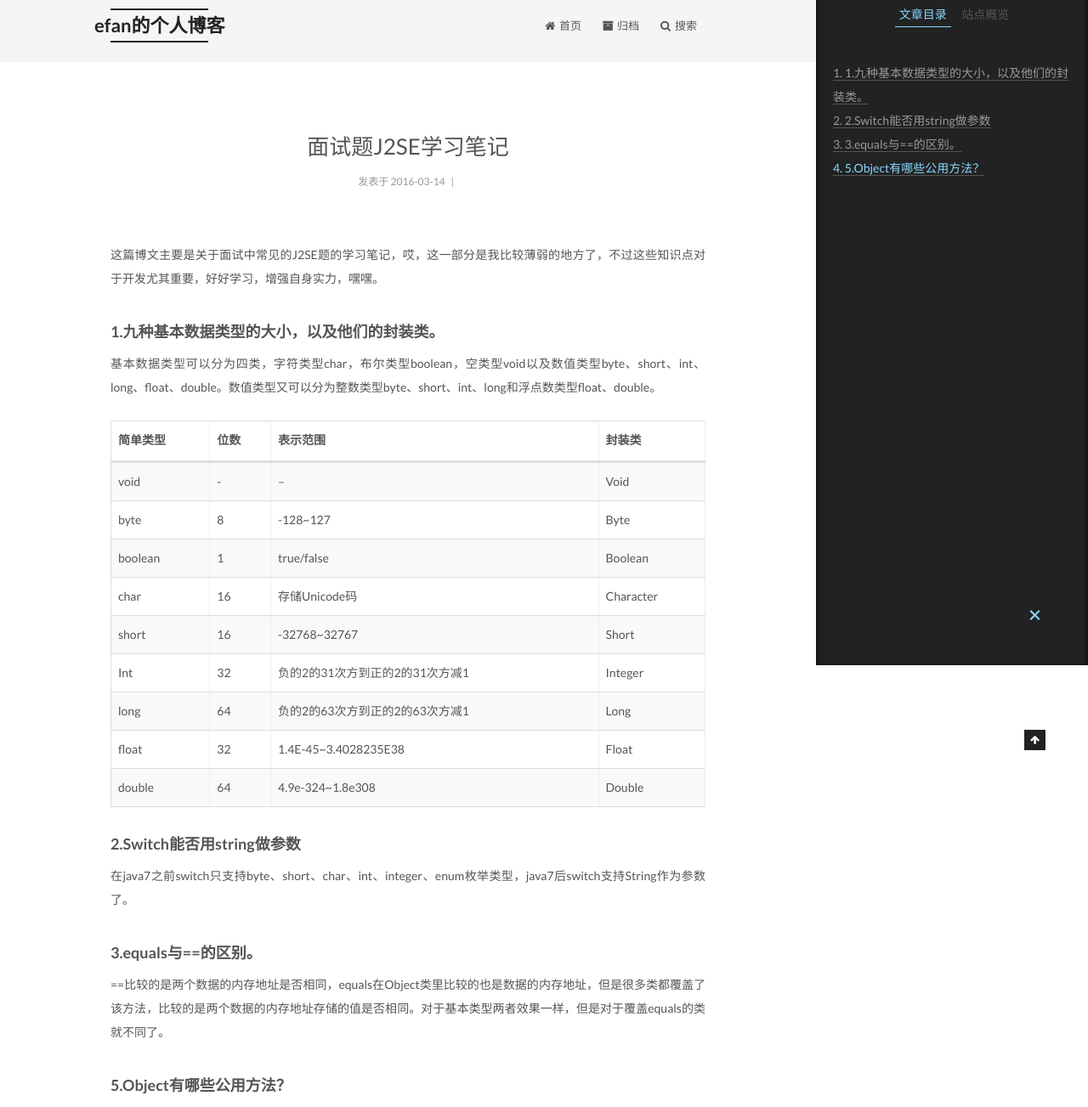
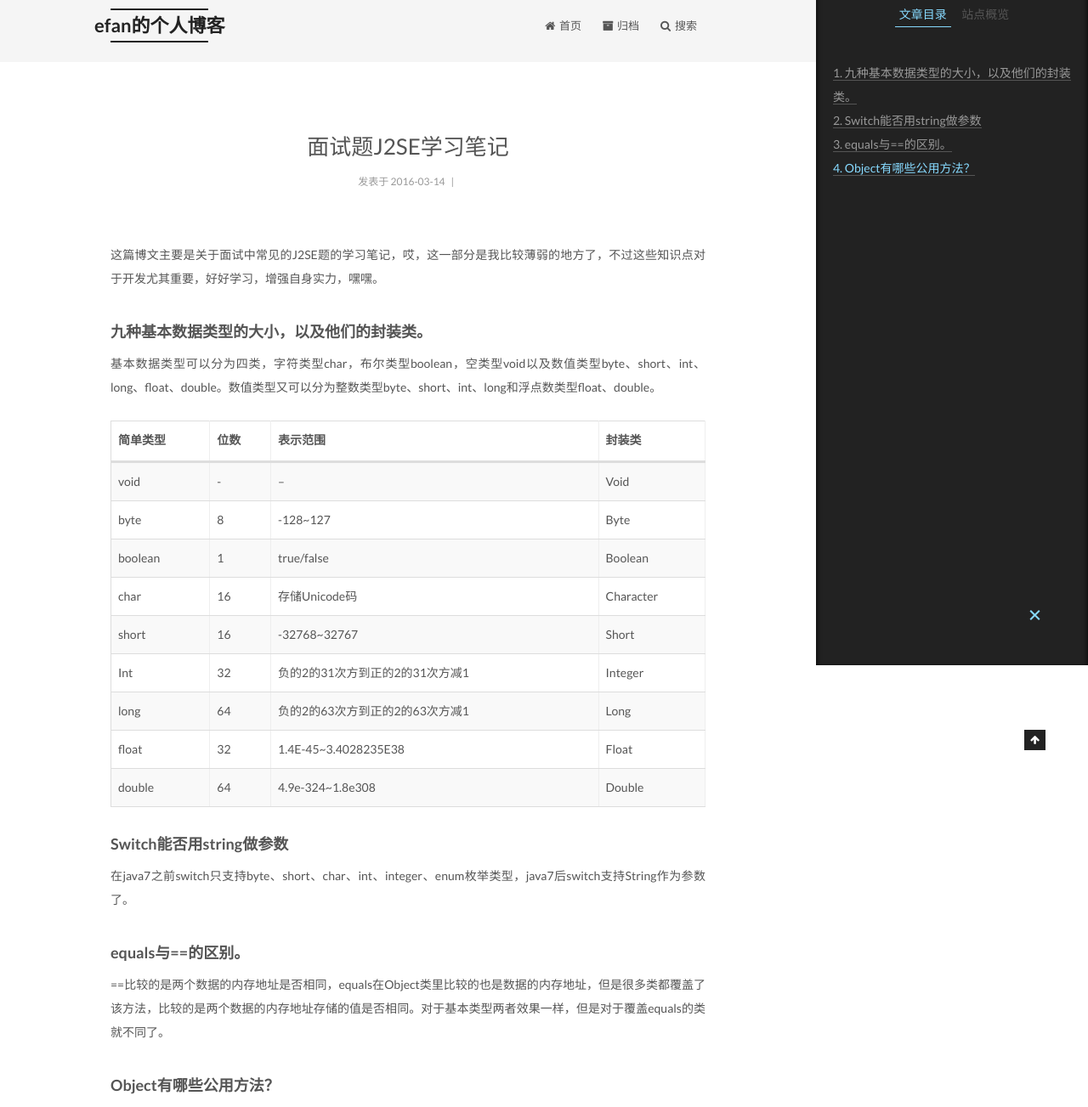
Before and after one commit to efany/efany.github.io, a plain HTML site: page 2016/03/14/面试题J2SE学习笔记/index.html in a window 1280 px wide. Shown: the part 17-1320 px from the top of the page at 85% size. Drawn offline with Linux system fonts and the light colour scheme; a script that the page names is missing.

Commit message:
Site updated: 2016-03-14 02:23:03

```diff
--- a/2016/03/14/面试题J2SE学习笔记/index.html
+++ b/2016/03/14/面试题J2SE学习笔记/index.html
@@ -67,7 +67,7 @@
 <meta property="og:url" content="http://yoursite.com/2016/03/14/面试题J2SE学习笔记/index.html">
 <meta property="og:site_name" content="efan的个人博客">
 <meta property="og:description" content="这篇博文主要是关于面试中常见的J2SE题的学习笔记，哎，这一部分是我比较薄弱的地方了，不过这些知识点对于开发尤其重要，好好学习，增强自身实力，嘿嘿。">
-<meta property="og:updated_time" content="2016-03-13T18:20:54.169Z">
+<meta property="og:updated_time" content="2016-03-13T18:22:46.187Z">
 <meta name="twitter:card" content="summary">
 <meta name="twitter:title" content="面试题J2SE学习笔记">
 <meta name="twitter:description" content="这篇博文主要是关于面试中常见的J2SE题的学习笔记，哎，这一部分是我比较薄弱的地方了，不过这些知识点对于开发尤其重要，好好学习，增强自身实力，嘿嘿。">
@@ -276,7 +276,7 @@
 
         <p>这篇博文主要是关于面试中常见的J2SE题的学习笔记，哎，这一部分是我比较薄弱的地方了，不过这些知识点对于开发尤其重要，好好学习，增强自身实力，嘿嘿。</p>
 <a id="more"></a>
-<h4 id="1-九种基本数据类型的大小，以及他们的封装类。"><a href="#1-九种基本数据类型的大小，以及他们的封装类。" class="headerlink" title="1.九种基本数据类型的大小，以及他们的封装类。"></a>1.九种基本数据类型的大小，以及他们的封装类。</h4><p>基本数据类型可以分为四类，字符类型char，布尔类型boolean，空类型void以及数值类型byte、short、int、long、float、double。数值类型又可以分为整数类型byte、short、int、long和浮点数类型float、double。</p>
+<h4 id="九种基本数据类型的大小，以及他们的封装类。"><a href="#九种基本数据类型的大小，以及他们的封装类。" class="headerlink" title="九种基本数据类型的大小，以及他们的封装类。"></a>九种基本数据类型的大小，以及他们的封装类。</h4><p>基本数据类型可以分为四类，字符类型char，布尔类型boolean，空类型void以及数值类型byte、short、int、long、float、double。数值类型又可以分为整数类型byte、short、int、long和浮点数类型float、double。</p>
 <table>
 <thead>
 <tr>
@@ -343,9 +343,9 @@
 </tr>
 </tbody>
 </table>
-<h4 id="2-Switch能否用string做参数"><a href="#2-Switch能否用string做参数" class="headerlink" title="2.Switch能否用string做参数"></a>2.Switch能否用string做参数</h4><p>在java7之前switch只支持byte、short、char、int、integer、enum枚举类型，java7后switch支持String作为参数了。</p>
-<h4 id="3-equals与-的区别。"><a href="#3-equals与-的区别。" class="headerlink" title="3.equals与==的区别。"></a>3.equals与==的区别。</h4><p>==比较的是两个数据的内存地址是否相同，equals在Object类里比较的也是数据的内存地址，但是很多类都覆盖了该方法，比较的是两个数据的内存地址存储的值是否相同。对于基本类型两者效果一样，但是对于覆盖equals的类就不同了。</p>
-<h4 id="5-Object有哪些公用方法？"><a href="#5-Object有哪些公用方法？" class="headerlink" title="5.Object有哪些公用方法？"></a>5.Object有哪些公用方法？</h4><table>
+<h4 id="Switch能否用string做参数"><a href="#Switch能否用string做参数" class="headerlink" title="Switch能否用string做参数"></a>Switch能否用string做参数</h4><p>在java7之前switch只支持byte、short、char、int、integer、enum枚举类型，java7后switch支持String作为参数了。</p>
+<h4 id="equals与-的区别。"><a href="#equals与-的区别。" class="headerlink" title="equals与==的区别。"></a>equals与==的区别。</h4><p>==比较的是两个数据的内存地址是否相同，equals在Object类里比较的也是数据的内存地址，但是很多类都覆盖了该方法，比较的是两个数据的内存地址存储的值是否相同。对于基本类型两者效果一样，但是对于覆盖equals的类就不同了。</p>
+<h4 id="Object有哪些公用方法？"><a href="#Object有哪些公用方法？" class="headerlink" title="Object有哪些公用方法？"></a>Object有哪些公用方法？</h4><table>
 <thead>
 <tr>
 <th>方法</th>
@@ -549,7 +549,7 @@
 
 
 
-              <div class="post-toc-content"><ol class="nav"><li class="nav-item nav-level-4"><a class="nav-link" href="#1-九种基本数据类型的大小，以及他们的封装类。"><span class="nav-number">1.</span> <span class="nav-text">1.九种基本数据类型的大小，以及他们的封装类。</span></a></li><li class="nav-item nav-level-4"><a class="nav-link" href="#2-Switch能否用string做参数"><span class="nav-number">2.</span> <span class="nav-text">2.Switch能否用string做参数</span></a></li><li class="nav-item nav-level-4"><a class="nav-link" href="#3-equals与-的区别。"><span class="nav-number">3.</span> <span class="nav-text">3.equals与==的区别。</span></a></li><li class="nav-item nav-level-4"><a class="nav-link" href="#5-Object有哪些公用方法？"><span class="nav-number">4.</span> <span class="nav-text">5.Object有哪些公用方法？</span></a></li></ol></div>
+              <div class="post-toc-content"><ol class="nav"><li class="nav-item nav-level-4"><a class="nav-link" href="#九种基本数据类型的大小，以及他们的封装类。"><span class="nav-number">1.</span> <span class="nav-text">九种基本数据类型的大小，以及他们的封装类。</span></a></li><li class="nav-item nav-level-4"><a class="nav-link" href="#Switch能否用string做参数"><span class="nav-number">2.</span> <span class="nav-text">Switch能否用string做参数</span></a></li><li class="nav-item nav-level-4"><a class="nav-link" href="#equals与-的区别。"><span class="nav-number">3.</span> <span class="nav-text">equals与==的区别。</span></a></li><li class="nav-item nav-level-4"><a class="nav-link" href="#Object有哪些公用方法？"><span class="nav-number">4.</span> <span class="nav-text">Object有哪些公用方法？</span></a></li></ol></div>
 
           </div>
           <div class="post-toc-indicator-bottom post-toc-indicator">
```
Also changed, not shown: atom.xml (+6 -6 lines).
